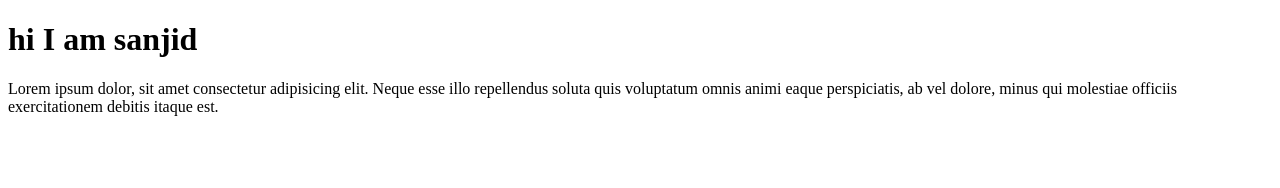
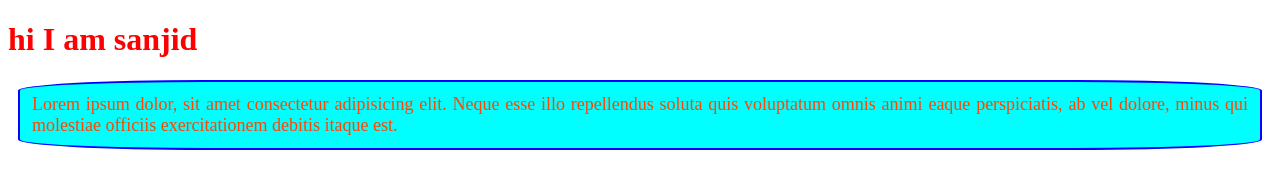
Before and after one commit to sanjidtalukder/my-team, a plain HTML site: page index.html in a window 1280 px wide. Drawn offline with Linux system fonts and the light colour scheme.

Commit message:
third commit

```diff
--- /dev/null
+++ b/index.css
@@ -0,0 +1,13 @@
+h1{
+    color: red;
+}
+p{
+    color: orangered;
+    border: 2px solid blue;
+    border-radius: 15%;
+    background-color: aqua;
+    margin: 10px;
+    padding: 12px;
+    text-align: justify;
+    font-size: large;
+}
--- a/index.html
+++ b/index.html
@@ -4,6 +4,7 @@
     <meta charset="UTF-8">
     <meta name="viewport" content="width=device-width, initial-scale=1.0">
     <title>Document</title>
+    <link rel="stylesheet" href="index.css">
 </head>
 <body>
     <h1>
```
